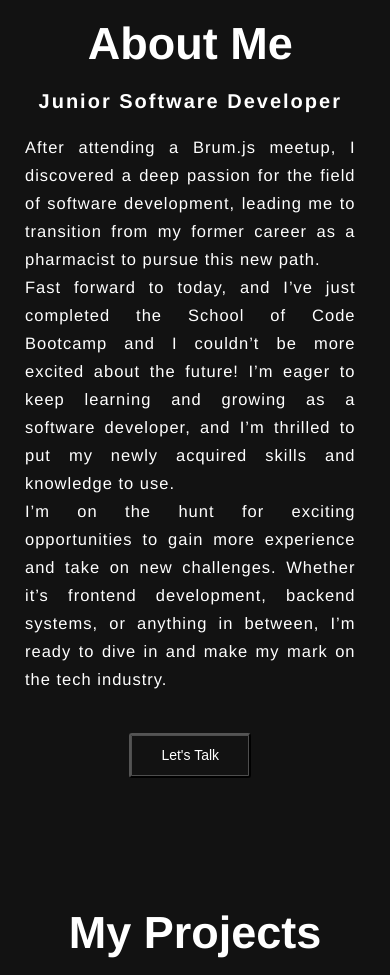
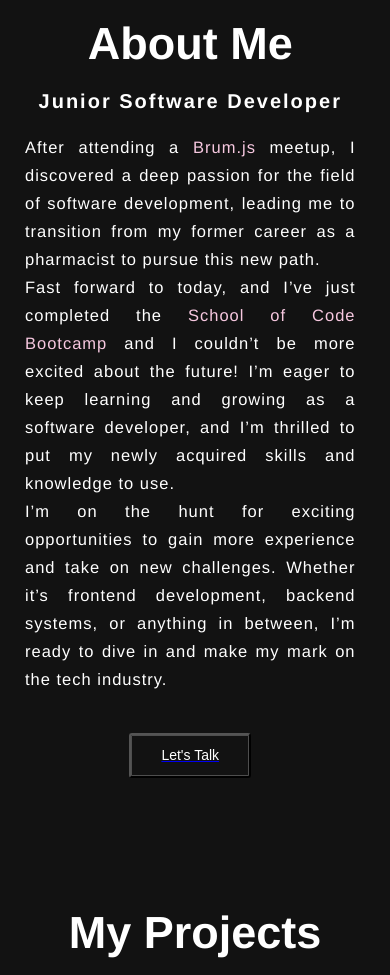
Before and after one commit to BeatriceStanila/portfolio, a Next.js app in the folder my-website/: page / in a window 390 px wide. Shown: the part 1120-2095 px from the top of the page. Built offline with nearby package versions, Linux system fonts and the light colour scheme.

Commit message:
Created a module css file for about section

```diff
--- a/my-website/src/components/About/About.js
+++ b/my-website/src/components/About/About.js
@@ -1,29 +1,35 @@
 import React from "react";
+import Link from "next/link";
+import styles from "./about.module.css";
 
 function About() {
   return (
-    <div className="about" id="about">
-      <div className="about-section">
-        <img src="/avatar.svg" />
-        <div className="about-content">
+    <div className={styles.about} id="about">
+      <div className={styles.aboutSection}>
+        <img src="/avatar.svg" alt="my-avatar" className={styles.avatar} />
+        <div className={styles.aboutContent}>
           <h1>About Me</h1>
           <h2>Junior Software Developer</h2>
           <p>
-            After attending a Brum.js meetup, I discovered a deep passion for
-            the field of software development, leading me to transition from my
-            former career as a pharmacist to pursue this new path.
+            After attending a <span className={styles.span}>Brum.js</span>{" "}
+            meetup, I discovered a deep passion for the field of software
+            development, leading me to transition from my former career as a
+            pharmacist to pursue this new path.
             <br />
-            Fast forward to today, and I’ve just completed the School of Code
-            Bootcamp and I couldn’t be more excited about the future! I’m eager
-            to keep learning and growing as a software developer, and I’m
-            thrilled to put my newly acquired skills and knowledge to use.
+            Fast forward to today, and I’ve just completed the{" "}
+            <span className={styles.span}>School of Code Bootcamp</span> and I
+            couldn’t be more excited about the future! I’m eager to keep
+            learning and growing as a software developer, and I’m thrilled to
+            put my newly acquired skills and knowledge to use.
             <br />
             I’m on the hunt for exciting opportunities to gain more experience
             and take on new challenges. Whether it’s frontend development,
             backend systems, or anything in between, I’m ready to dive in and
             make my mark on the tech industry.
           </p>
-          <button className="about-btn">Let's Talk</button>
+          <Link href="mailto:beatrice.stanila@gmail.com">
+            <button className={styles.btn}>Let's Talk</button>
+          </Link>
         </div>
       </div>
     </div>
--- /dev/null
+++ b/my-website/src/components/About/about.module.css
@@ -0,0 +1,116 @@
+.about {
+  width: 100%;
+  padding: 100px 0;
+}
+
+.avatar {
+  height: auto;
+  width: 490px;
+  margin-bottom: 50px;
+}
+
+.aboutContent {
+  width: 570px;
+}
+
+.aboutSection {
+  width: 1300px;
+  max-width: 95%;
+  margin: 0 auto 0 5px;
+  display: flex;
+  align-items: center;
+  justify-content: center;
+  gap: 42px;
+}
+
+.aboutContent h1 {
+  font-size: 75px;
+  margin-bottom: 25px;
+  text-transform: capitalize;
+}
+
+.aboutContent h2 {
+  font-size: 22px;
+  margin-bottom: 25px;
+  letter-spacing: 2px;
+  text-transform: capitalize;
+}
+
+.aboutContent p {
+  font-size: 16.5px;
+  margin-bottom: 45px;
+  letter-spacing: 1px;
+  line-height: 28px;
+  text-align: justify;
+}
+
+.btn {
+  display: inline-block;
+  font-size: 16px;
+  line-height: 1.5em;
+  text-decoration: none;
+  color: white;
+  box-shadow: inset 0 0 0 1px #ffffff40, 0 10px 30px -10px #ffffff00;
+  padding: 13px 39px;
+  border-radius: 3px;
+  transition: 300ms;
+  background-color: #121212;
+}
+
+.btn:hover,
+.btn:focus {
+  color: #121212;
+  background: #fff;
+  box-shadow: inset 0 0 0 1px #ffffff40, 0 10px 30px -10px #ffffff80;
+}
+
+.span {
+  color: #f7c8e0;
+}
+
+@media (max-width: 820px) {
+  .about {
+    padding: 50px 0;
+    width: 100%;
+  }
+
+  .about .avatar {
+    width: 50%;
+    margin-bottom: 30px;
+  }
+
+  .aboutContent {
+    width: 100%;
+    text-align: center;
+  }
+
+  .aboutSection {
+    flex-direction: column;
+    align-self: center;
+    justify-content: center;
+  }
+
+  .aboutContent h1 {
+    font-size: 45px;
+    margin-bottom: 20px;
+  }
+
+  .aboutContent h2 {
+    font-size: 20px;
+    margin-bottom: 20px;
+  }
+
+  .aboutContent p {
+    font-size: 16.5px;
+    margin-bottom: 30px;
+    text-align: justify;
+    margin: 5px 20px;
+  }
+
+  .btn {
+    display: block;
+    margin: 40px auto 0 auto;
+    padding: 10px 30px;
+    font-size: 14px;
+  }
+}
--- a/my-website/src/styles/globals.css
+++ b/my-website/src/styles/globals.css
@@ -354,122 +354,6 @@ ul {
   }
 }
 
-/*---------------------------------------------------------------------------*/
-/* ABOUT SECTION*/
-
-.about {
-  width: 100%;
-  padding: 100px 0;
-}
-
-.about img {
-  height: auto;
-  width: 490px;
-  margin-bottom: 50px;
-}
-
-.about-content {
-  width: 570px;
-}
-
-.about-section {
-  width: 1300px;
-  max-width: 95%;
-  margin: 0 auto 0 5px;
-  display: flex;
-  align-items: center;
-  justify-content: center;
-  gap: 42px;
-}
-
-.about-content h1 {
-  font-size: 75px;
-  margin-bottom: 25px;
-  text-transform: capitalize;
-}
-
-.about-content h2 {
-  font-size: 22px;
-  margin-bottom: 25px;
-  letter-spacing: 2px;
-  text-transform: capitalize;
-}
-
-.about-content p {
-  font-size: 16.5px;
-  margin-bottom: 45px;
-  letter-spacing: 1px;
-  line-height: 28px;
-  text-align: justify;
-}
-
-.about-btn {
-  display: inline-block;
-  font-size: 16px;
-  line-height: 1.5em;
-  text-decoration: none;
-  color: var(--text-color);
-  box-shadow: inset 0 0 0 1px #ffffff40, 0 10px 30px -10px #ffffff00;
-  padding: 13px 39px;
-  border-radius: 3px;
-  transition: 300ms;
-  background-color: #121212;
-}
-
-.about-btn:hover,
-.about-btn:focus {
-  color: #121212;
-  background: #fff;
-  box-shadow: inset 0 0 0 1px #ffffff40, 0 10px 30px -10px #ffffff80;
-}
-
-@media (max-width: 820px) {
-  .about {
-    padding: 50px 0;
-    width: 100%;
-  }
-
-  .about img {
-    width: 50%;
-    margin-bottom: 30px;
-  }
-
-  .about-content {
-    width: 100%;
-    text-align: center;
-  }
-
-  .about-section {
-    flex-direction: column;
-    align-self: center;
-    justify-content: center;
-  }
-
-  .about-content h1 {
-    font-size: 45px;
-    margin-bottom: 20px;
-  }
-
-  .about-content h2 {
-    font-size: 20px;
-    margin-bottom: 20px;
-  }
-
-  .about-content p {
-    font-size: 16.5px;
-    margin-bottom: 30px;
-    text-align: justify;
-    margin: 5px 20px;
-  }
-
-  .about-btn {
-    display: block;
-    margin: 40px auto 0 auto;
-    padding: 10px 30px;
-    font-size: 14px;
-  }
-}
-
 /* SKILLS SECTION*/
 
 .skills {
@@ -569,5 +453,3 @@ ul {
     line-height: 2.2;
   }
 }
-
-/*CONTACT SECTION*/
```
